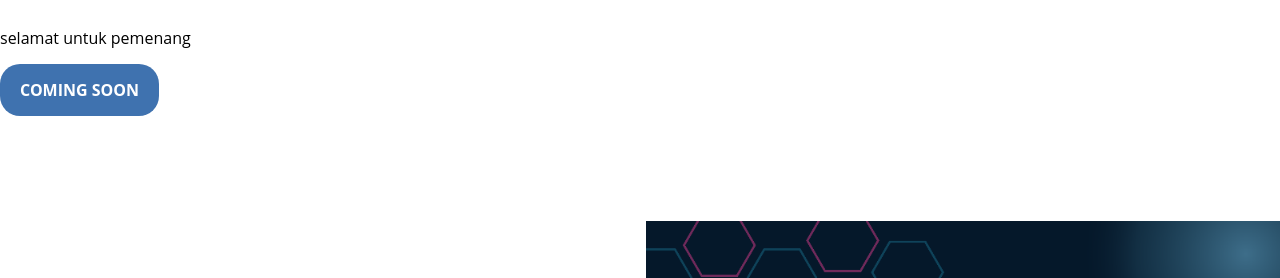
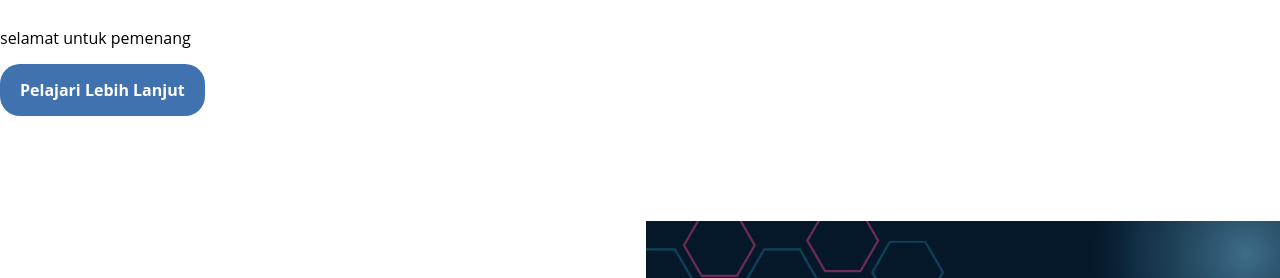
Before and after one commit to wilz243/WLRCOMMUNITY, a plain HTML site: page index.html in a window 1280 px wide. Shown: the part 247-525 px from the top of the page. Drawn offline with Linux system fonts and the light colour scheme.

Commit message:
index.html

```diff
--- a/index.html
+++ b/index.html
@@ -32,7 +32,7 @@
             <p class="deskripsi">WINNER</p>
             <h2>pemenang kompetisi WLRC S1</h2>
             <p>selamat untuk pemenang</p>
-            <p><a href="winner/winner.html" class="tbl-biru">COMING SOON</a></p>
+            <p><a href="winner/winner.html" class="tbl-biru">Pelajari Lebih Lanjut</a></p>
         </div>
     </section>
 
```
